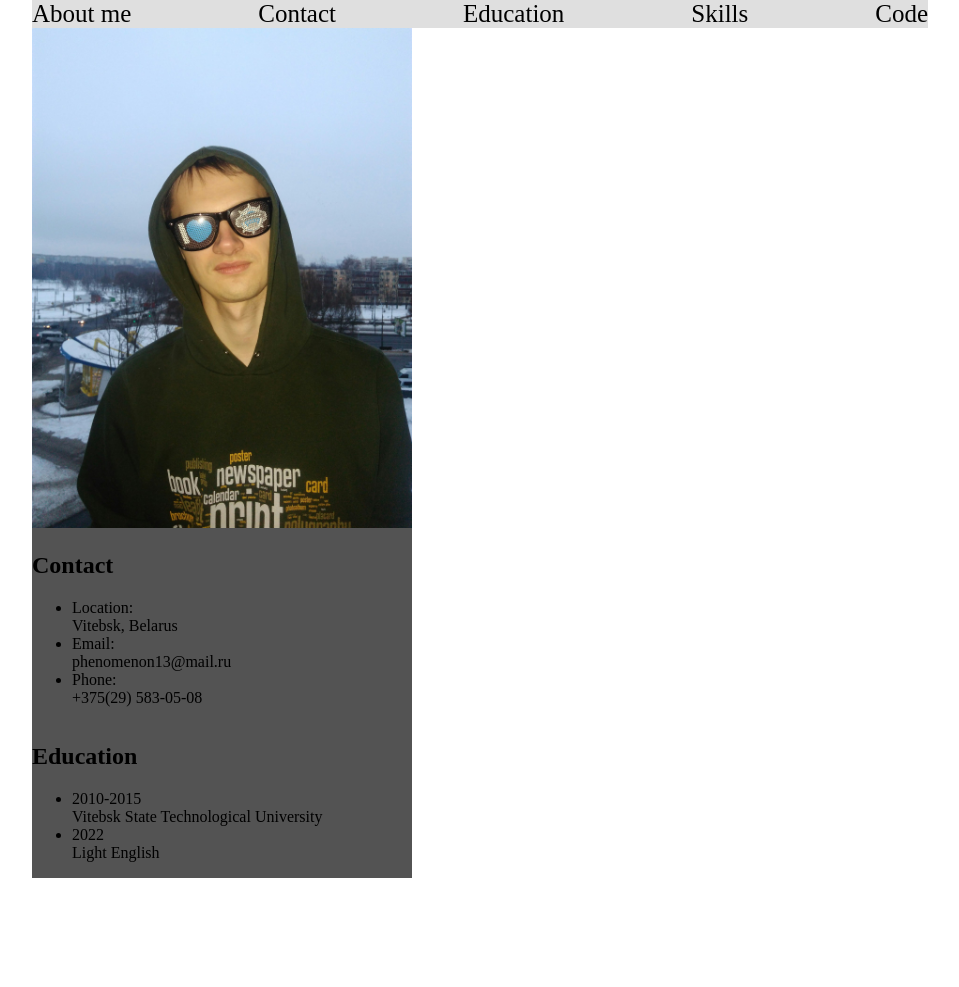
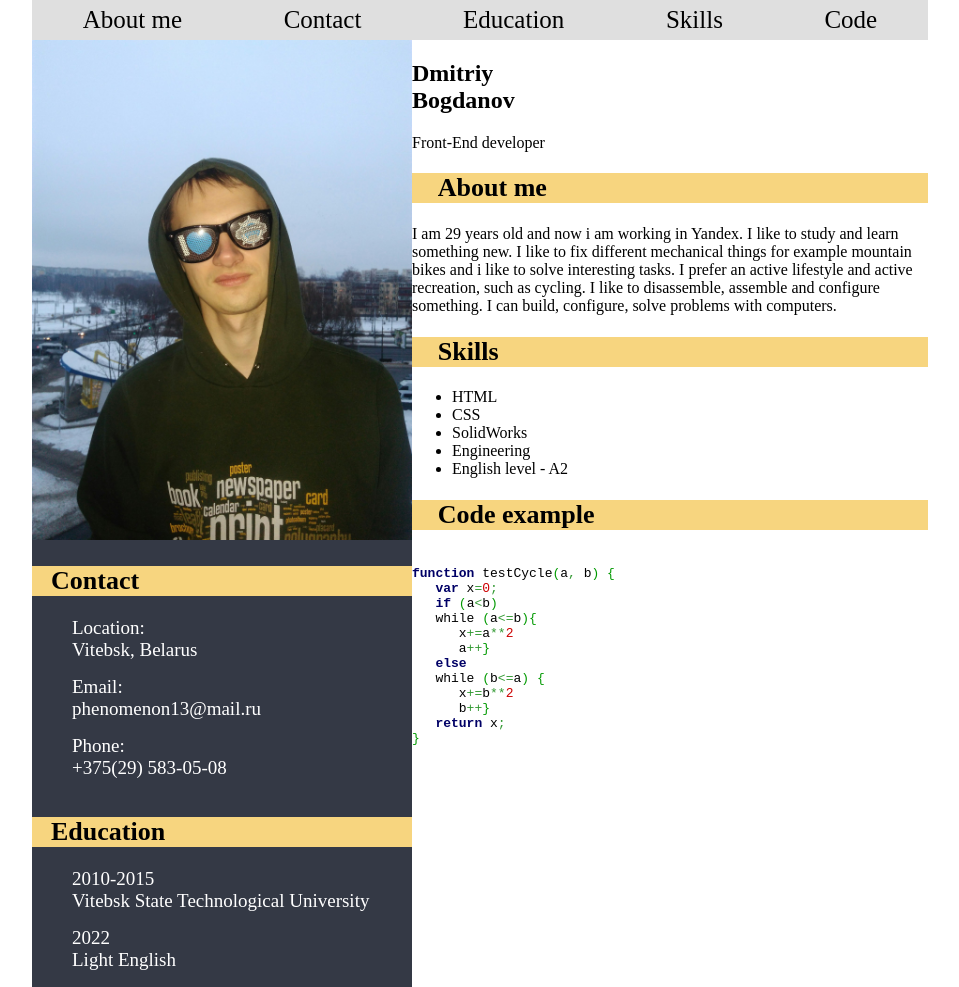
Before and after one commit to DaimonGT/rsschool-cv, a plain HTML site: page index.html in a window 1280 px wide. Shown: the whole page, without its empty margins (160-1119 px from the left). Before the commit the page ends 878 px from the top, so only its background shows below. Drawn offline with Linux system fonts and the light colour scheme.

Commit message:
feat: add right side

```diff
--- a/index.html
+++ b/index.html
@@ -10,7 +10,7 @@
     <link rel="preconnect" href="https://fonts.gstatic.com" crossorigin>
     <link href="https://fonts.googleapis.com/css2?family=Roboto:wght@100&display=swap" rel="stylesheet">
 </head>
-<body class="page_body">
+<body>
     <header>
         <nav>
             <ul class="panel_navigation">
@@ -28,21 +28,64 @@
         <img class="photo" src="Photo.jpg" alt="my photo">
         </div>
         <section>
-            <h2>Contact</h2>
-            <ul>
-                <li>Location:<br>Vitebsk, Belarus</li>
-                <li>Email:<br>phenomenon13@mail.ru</li>
-                <li>Phone:<br>+375(29) 583-05-08</li>
+            <h2 class="section_title">Contact</h2>
+            <ul class="list1">
+                <li class="item">Location:<br>Vitebsk, Belarus</li>
+                <li class="item">Email:<br>phenomenon13@mail.ru</li>
+                <li class="item">Phone:<br>+375(29) 583-05-08</li>
             </ul>
         </section>
         <section>
-            <h2>Education</h2>
-            <ul>
-                <li>2010-2015<br>Vitebsk State Technological University</li>
-                <li>2022<br>Light English</li>
+            <h2 class="section_title">Education</h2>
+            <ul class="list1">
+                <li class="item">2010-2015<br>Vitebsk State Technological University</li>
+                <li class="item">2022<br>Light English</li>
             </ul>
         </section>
     </aside>
+    <div class="right_side">
+        <Section>
+            <h1>Dmitriy<br>Bogdanov</h1>
+            <p>Front-End developer</p>
+        </Section>
+        <section>
+            <h2 class="section_title">About me</h2>
+            <p>I am 29 years old and now i am working in Yandex. I like to study and learn something new.
+               I like to fix different mechanical things for example mountain bikes and i like to solve interesting tasks.
+               I prefer an active lifestyle and active recreation, such as cycling.
+               I like to disassemble, assemble and configure something. I can build, configure, solve problems with computers.
+            </p>
+        </section>
+        <section>
+            <h2 class="section_title">Skills</h2>
+            <ul>
+                <li>HTML</li>
+                <li>CSS</li>
+                <li>SolidWorks</li>
+                <li>Engineering</li>
+                <li>English level - A2</li>
+            </ul>
+        </section>
+        <section>
+            <h2 class="section_title">Code example</h2>
+            <pre>
+                <Code>
+<span style="color: #000066; font-weight: bold;">function</span> testCycle<span style="color: #009900;">&#40;</span>a<span style="color: #339933;">,</span> b<span style="color: #009900;">&#41;</span> <span style="color: #009900;">&#123;</span>
+   <span style="color: #000066; font-weight: bold;">var</span> x<span style="color: #339933;">=</span><span style="color: #CC0000;">0</span><span style="color: #339933;">;</span>
+   <span style="color: #000066; font-weight: bold;">if</span> <span style="color: #009900;">&#40;</span>a<span style="color: #339933;">&lt;</span>b<span style="color: #009900;">&#41;</span>
+   while <span style="color: #009900;">&#40;</span>a<span style="color: #339933;">&lt;=</span>b<span style="color: #009900;">&#41;</span><span style="color: #009900;">&#123;</span>
+      x<span style="color: #339933;">+=</span>a<span style="color: #339933;">**</span><span style="color: #CC0000;">2</span>
+      a<span style="color: #339933;">++</span><span style="color: #009900;">&#125;</span>
+   <span style="color: #000066; font-weight: bold;">else</span>
+   while <span style="color: #009900;">&#40;</span>b<span style="color: #339933;">&lt;=</span>a<span style="color: #009900;">&#41;</span> <span style="color: #009900;">&#123;</span>
+      x<span style="color: #339933;">+=</span>b<span style="color: #339933;">**</span><span style="color: #CC0000;">2</span>
+      b<span style="color: #339933;">++</span><span style="color: #009900;">&#125;</span>
+   <span style="color: #000066; font-weight: bold;">return</span> x<span style="color: #339933;">;</span>
+<span style="color: #009900;">&#125;</span>
+                </Code>
+            </pre>
+        </section>
+    </div>
     </main>
 </body>
 </html>
--- a/style.css
+++ b/style.css
@@ -1,5 +1,5 @@
 /*body*/
-.page_body {
+body {
     margin: 0px;
     padding: 0px;
     margin-left: 15%;
@@ -9,8 +9,9 @@
 .panel_navigation {
     margin: 0;
     padding: 0;
+    height: 40px;
     display: flex;
-    justify-content: space-between;
+    justify-content: space-around;
     align-items: center;
     background-color: rgb(223, 223, 223);
     font-size: 25px;
@@ -28,5 +29,22 @@
 aside {
     display: flex;
     flex-direction: column;
-    background-color: rgb(83, 83, 83);
+    background-color: #343945;
 }
+.section_title {
+    padding-left: 5%;
+    background-color: rgb(247, 213, 127);
+    font-size: 26px;
+}
+.list1 {
+    list-style: none;
+}
+.item {
+    margin-bottom: 15px;
+    font-size: 19px;
+    color: rgb(255, 255, 255);
+}
+/*right side*/
+.right_side {
+    width: 100%;
+}
```
